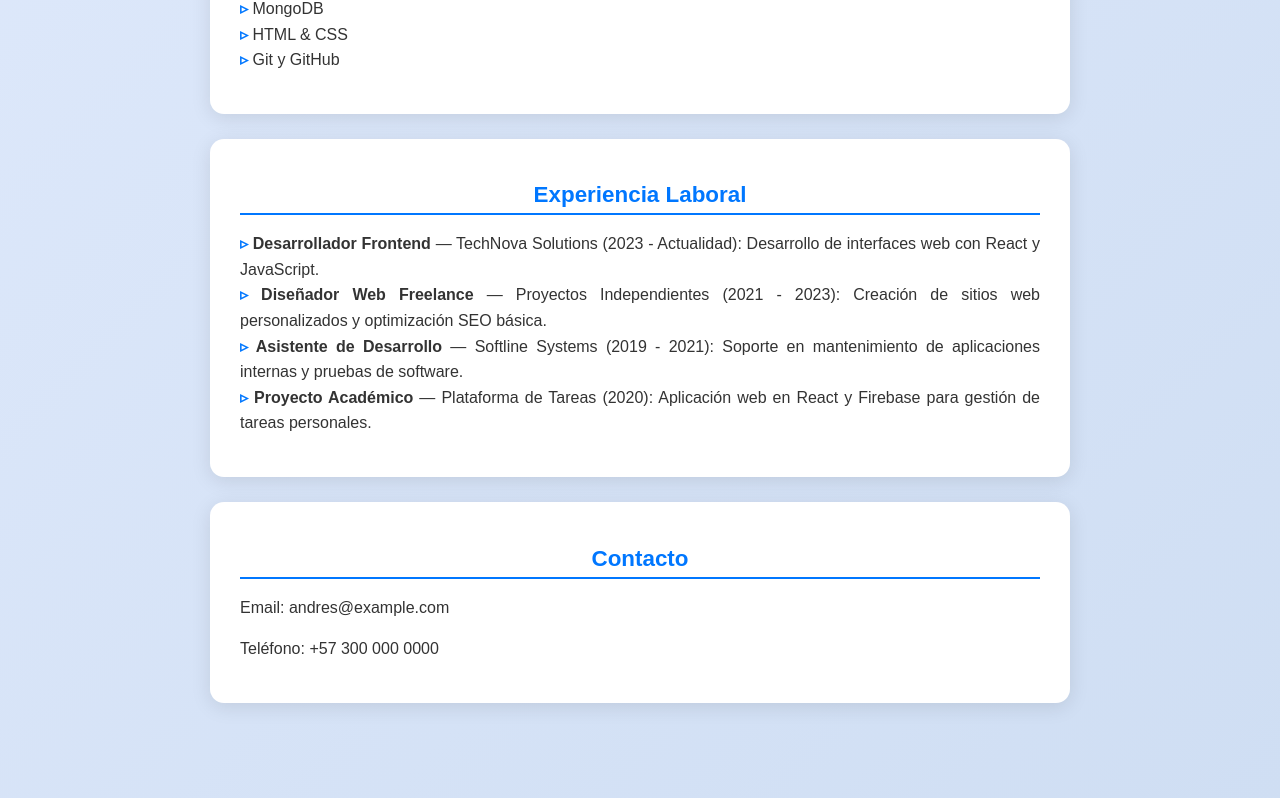
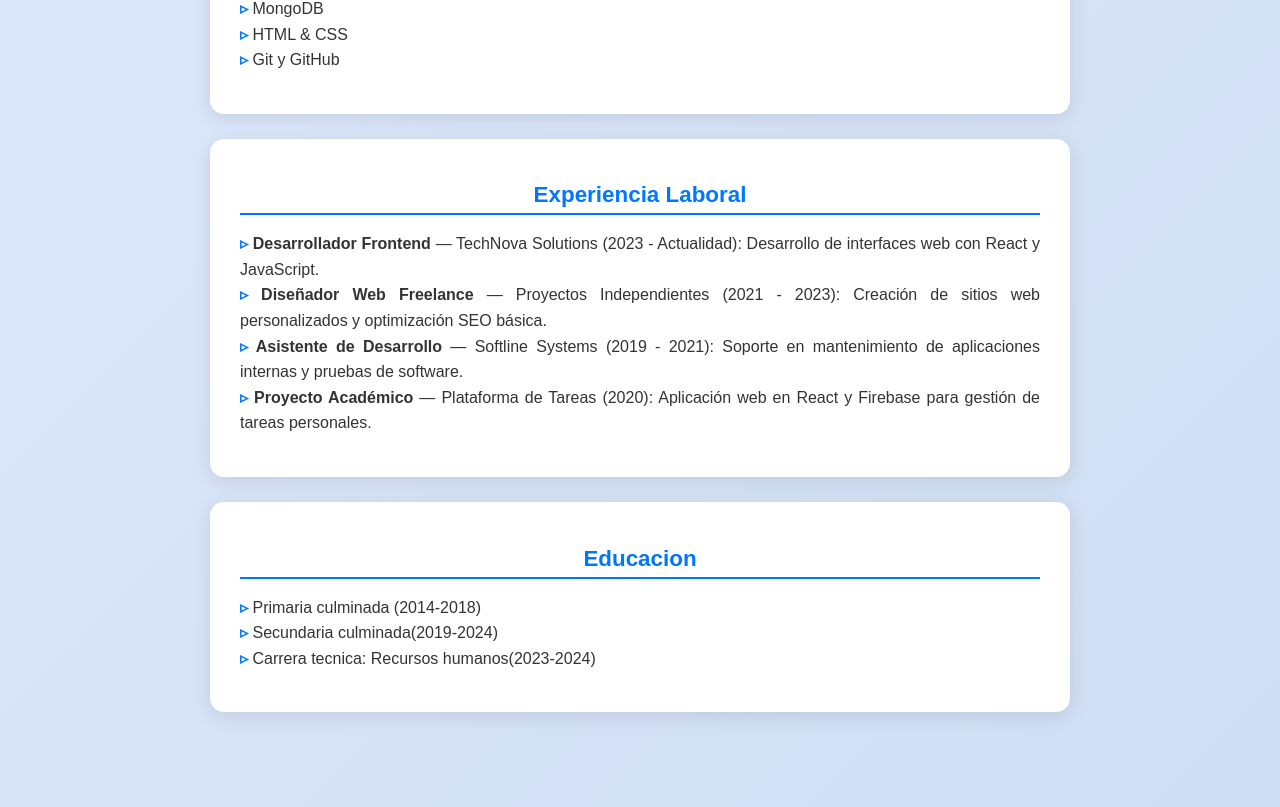
Before and after one commit to AndresBetancurCastaneda/mi-cv-react, a React (Vite) app: page / in a window 1280 px wide. Shown: the part 629-1436 px from the top of the page. Built offline with nearby package versions, Linux system fonts and the light colour scheme.

Commit message:
feat: componente Educacion con formación complementaria

```diff
--- a/src/components/Contact.jsx
+++ b/src/components/Contact.jsx
@@ -3,9 +3,12 @@ import React from 'react'
 export default function Contact() {
   return (
     <section>
-      <h2>Contacto</h2>
-      <p>Email: andres@example.com</p>
-      <p>Teléfono: +57 300 000 0000</p>
+      <h2>Educacion</h2>
+      <ul>
+        <li>Primaria culminada (2014-2018)</li>
+        <li>Secundaria culminada(2019-2024)</li>
+        <li>Carrera tecnica: Recursos humanos(2023-2024)</li>
+      </ul>
     </section>
   )
 }
```
